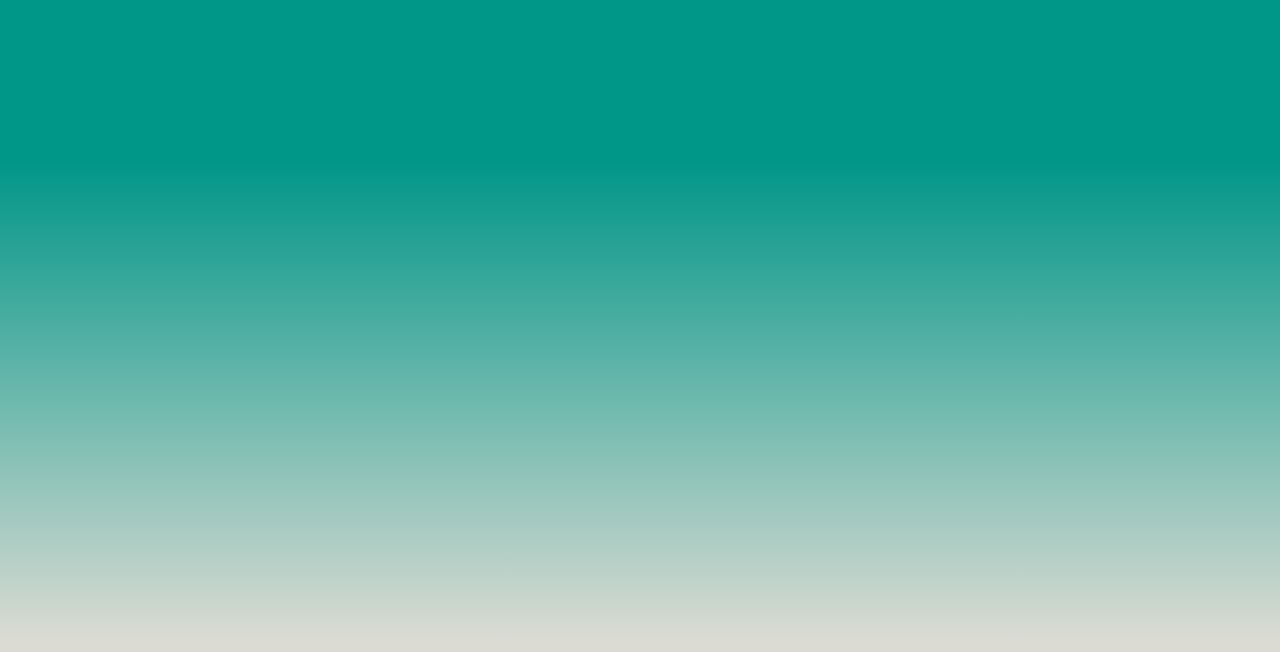
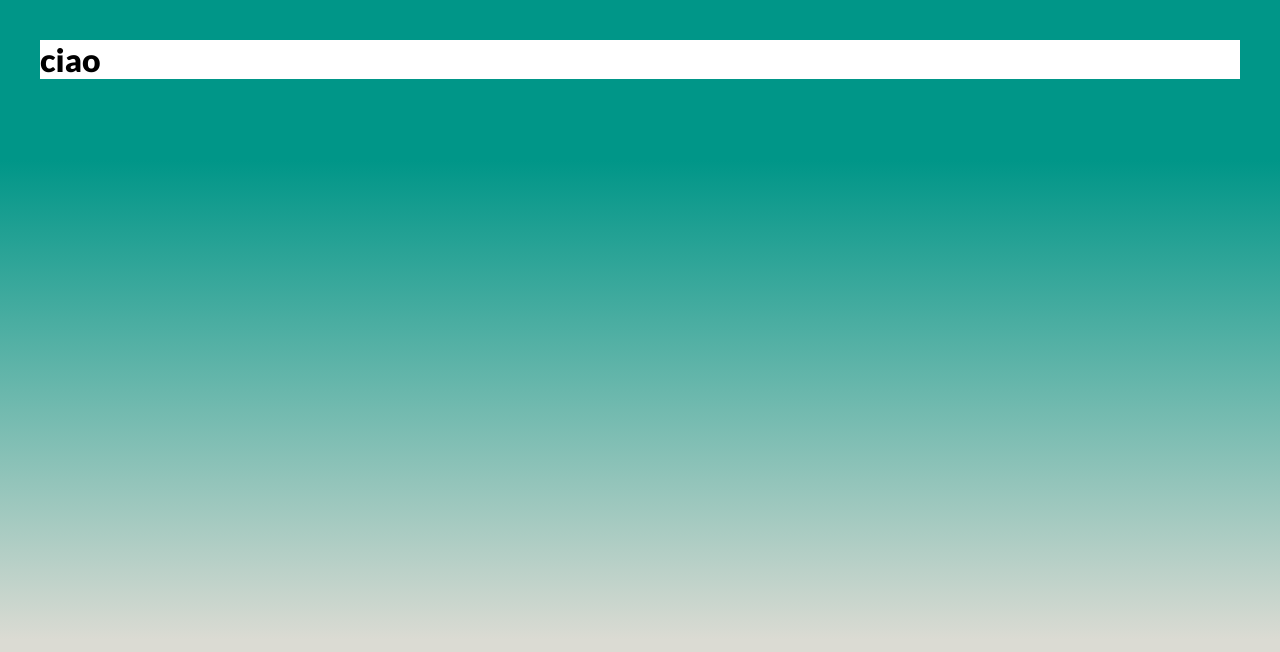
Before and after one commit to Alex100688/vue-boolzapp, a plain HTML site: page index.html in a window 1280 px wide. Drawn offline with nearby package versions, Linux system fonts and the light colour scheme.

Commit message:
Aggiunte modifiche per lo style del container

```diff
--- a/css/syile.css
+++ b/css/syile.css
@@ -8,8 +8,17 @@
 /* GENERAL RULES */
 body{
     font-family: 'Lato', sans-serif;
-    display: flex;
     height: 100vh;
     background-image: linear-gradient(#009688 20%, #dbdbd3 80%);
+    padding: 2.5rem;
 
 }
+
+/* rules for container */
+.container{
+   max-width: 75rem;
+   margin: auto;
+   display: flex;
+   background-color: #ffff;
+
+}
--- a/index.html
+++ b/index.html
@@ -16,11 +16,12 @@
         <script src="https://unpkg.com/vue@3/dist/vue.global.js"></script>
     </head>
     <body>
-        <div id="app">
-            <div class="container">
-                <header></header>
-                <main></main>
-            </div>
+        <div id="app" class="container">
+            <header>
+                <h1>ciao</h1>
+            </header>
+            <main></main>
+
         </div>
         <script src="js/main.js"></script>
     </body>
```
